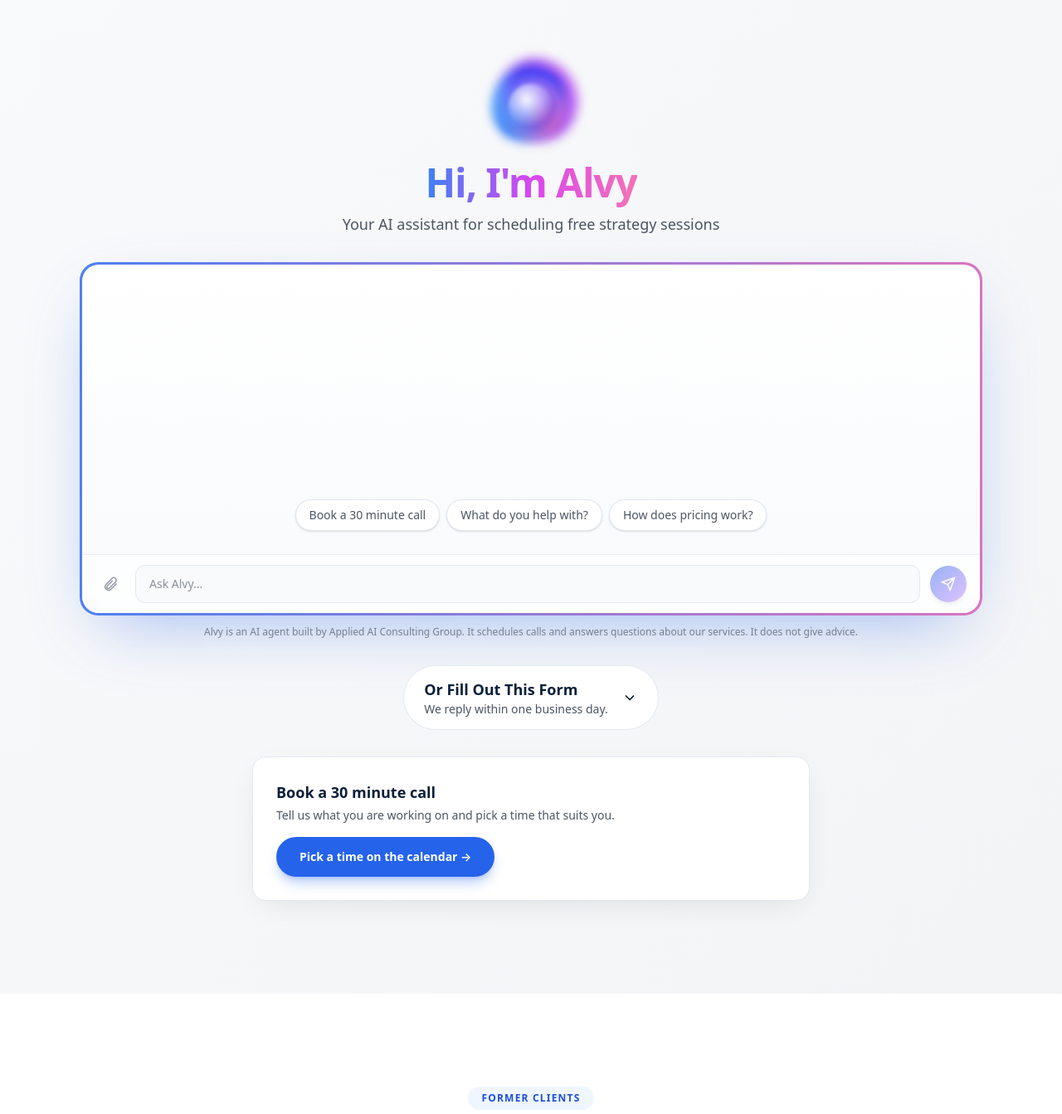
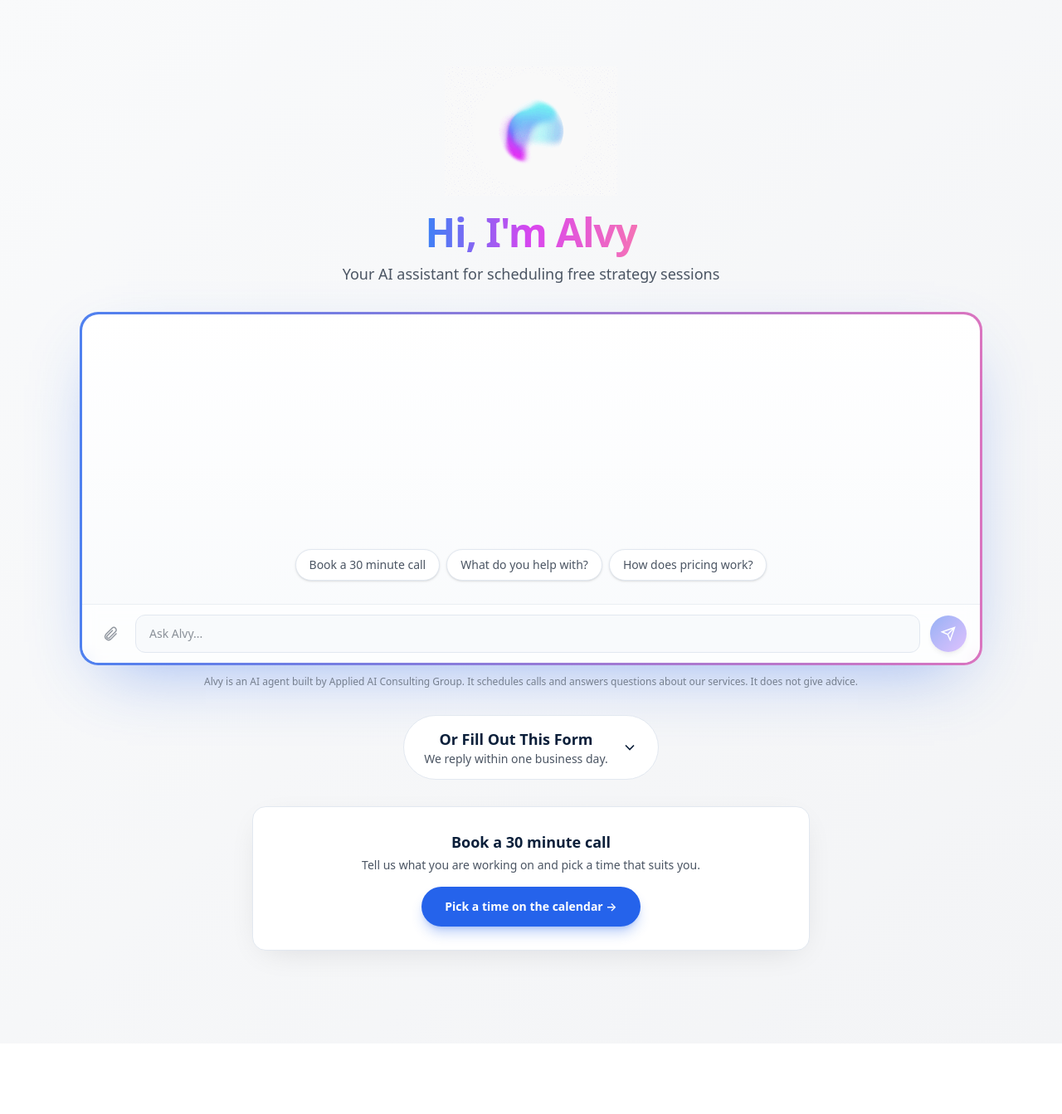
Before and after one commit to Mark-Alvy/appliedaicg-site-v1.2, a React (Vite) app: page / in a window 1280 px wide. Shown: the part 5631-6974 px from the top of the page at 83% size. Built offline with nearby package versions, Linux system fonts and the light colour scheme.

Commit message:
Alvy section: gif orb, heading style, centered buttons
Co-Authored-By: Claude Sonnet 5.5 <noreply@anthropic.com>
Claude-Session: https://claude.ai/code/session_01B34hrMBgVoAANP3LECGcaD

```diff
--- a/src/Alvy.tsx
+++ b/src/Alvy.tsx
@@ -21,9 +21,7 @@ async function alvyReply(history: Msg[]): Promise<string> {
 
 function Orb() {
   return (
-    <div className="orb mx-auto" aria-hidden>
-      <span className="a" /><span className="b" /><span className="c" /><span className="d" />
-    </div>
+    <img src="/img/alvy-orb.gif" alt="" width={360} height={270} className="mx-auto w-44 sm:w-52" aria-hidden />
   );
 }
 
@@ -68,7 +66,7 @@ export default function Alvy() {
     <section id="contact" className="surface-soft relative overflow-hidden py-16 md:py-28">
       <div className="container-x relative max-w-4xl text-center">
         <Orb />
-        <h2 className="mt-5 text-3xl font-extrabold tracking-tight text-navy sm:text-4xl md:text-5xl">
+        <h2 className="h2">
           <span className="grad-text-alvy">Hi, I'm Alvy</span>
         </h2>
         <p className="mt-3 text-base text-slate sm:text-lg">Your AI assistant for scheduling free strategy sessions</p>
@@ -128,7 +126,7 @@ export default function Alvy() {
         <p className="mt-3 text-xs text-slate/70">Alvy is an AI agent built by Applied AI Consulting Group. It schedules calls and answers questions about our services. It does not give advice.</p>
 
         {/* Form toggle */}
-        <button type="button" onClick={() => setFormOpen(!formOpen)} className="btn-ghost mt-8 max-w-full gap-4 border border-line bg-white text-left">
+        <button type="button" onClick={() => setFormOpen(!formOpen)} className="btn-ghost mt-8 max-w-full gap-4 border border-line bg-white text-center">
           <span>
             <span className="block text-lg font-bold">Or Fill Out This Form</span>
             <span className="block text-sm font-normal text-slate">{contact.formSub}</span>
@@ -156,7 +154,7 @@ export default function Alvy() {
           </form>
         )}
 
-        <div className="card mx-auto mt-8 max-w-2xl text-left">
+        <div className="card mx-auto mt-8 max-w-2xl text-center">
           <h3 className="text-lg font-bold text-navy">{contact.bookHeading}</h3>
           <p className="mt-1 text-sm text-slate">{contact.bookSub}</p>
           <a href={site.bookingUrl} target="_blank" rel="noreferrer" className="btn-primary mt-4 w-full sm:w-auto">Pick a time on the calendar →</a>
--- a/src/index.css
+++ b/src/index.css
@@ -40,9 +40,6 @@ body { @apply bg-white text-ink font-sans antialiased; }
 @keyframes gradient-shift { 0% { background-position: 0% 50% } 50% { background-position: 100% 50% } 100% { background-position: 0% 50% } }
 @keyframes rise { from { opacity: 0; transform: translateY(18px) } to { opacity: 1; transform: translateY(0) } }
 @keyframes grow-line { from { transform: scaleX(0) } to { transform: scaleX(1) } }
-@keyframes orb-a { 0%,100% { transform: translate(0,0) scale(1) } 33% { transform: translate(8%,-6%) scale(1.08) } 66% { transform: translate(-6%,6%) scale(0.95) } }
-@keyframes orb-b { 0%,100% { transform: translate(0,0) scale(1) } 33% { transform: translate(-8%,6%) scale(1.05) } 66% { transform: translate(6%,-8%) scale(1.1) } }
-@keyframes orb-c { 0%,100% { transform: translate(0,0) rotate(0deg) } 50% { transform: translate(5%,5%) rotate(180deg) } }
 
 .anim-float { animation: float 5s ease-in-out infinite; }
 .anim-orbit { animation: orbit 12s linear infinite; }
@@ -61,13 +58,6 @@ body { @apply bg-white text-ink font-sans antialiased; }
 }
 .ring-orb { position: absolute; border-radius: 9999px; filter: blur(40px); opacity: 0.55; pointer-events: none; }
 
-/* Alvy orb: layered animated gradient blobs, crisp at any size */
-.orb { position: relative; width: 96px; height: 96px; }
-.orb > span { position: absolute; inset: 0; border-radius: 9999px; filter: blur(6px); }
-.orb .a { background: radial-gradient(circle at 30% 30%, #7dd3fc, #3b82f6 55%, transparent 72%); animation: orb-a 7s ease-in-out infinite; }
-.orb .b { background: radial-gradient(circle at 70% 40%, #e879f9, #a855f7 50%, transparent 72%); mix-blend-mode: multiply; animation: orb-b 9s ease-in-out infinite; }
-.orb .c { background: conic-gradient(from 0deg, #f472b6, #60a5fa, #c084fc, #f472b6); opacity: 0.55; mask: radial-gradient(circle, black 45%, transparent 70%); -webkit-mask: radial-gradient(circle, black 45%, transparent 70%); animation: orb-c 11s linear infinite; }
-.orb .d { inset: 22%; background: radial-gradient(circle at 40% 35%, rgba(255,255,255,0.95), rgba(255,255,255,0) 70%); filter: blur(2px); }
 
 /* Scroll reveal */
 .reveal { opacity: 0; transform: translateY(24px); transition: opacity 0.7s ease, transform 0.7s ease; }
@@ -79,7 +69,7 @@ body { @apply bg-white text-ink font-sans antialiased; }
 .in .connector { animation: grow-line 1.4s ease-out 0.3s both; }
 
 @media (prefers-reduced-motion: reduce) {
-  .anim-float,.anim-orbit,.anim-orbit-rev,.grad-live,.anim-rise,.orb > span,.connector { animation: none !important; }
+  .anim-float,.anim-orbit,.anim-orbit-rev,.grad-live,.anim-rise,.connector { animation: none !important; }
   .reveal,.reveal-left,.reveal-right { opacity: 1; transform: none; transition: none; }
   .connector { transform: none; }
 }
```
Also changed, not shown: public/img/alvy-orb.gif (added).
